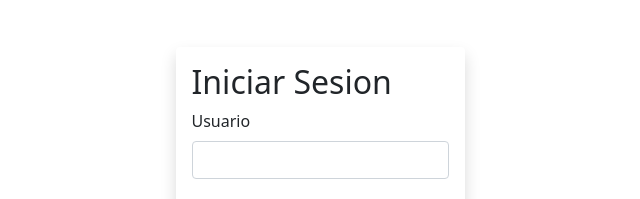
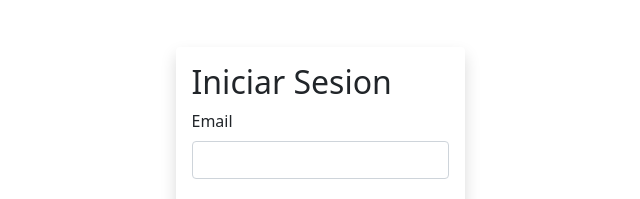
Before and after one commit to pacop0587/agenda-contactos, a React (Vite) app: page /login in a window 1280 px wide. Shown: the part 185-384 px from the top of the page, without its empty margins (320-960 px from the left). Built offline with nearby package versions, Linux system fonts and the light colour scheme; no server answers.

Commit message:
Se agrego componente de registro y se agrego nuevo estado global para saber si un usuario esta logueado o no

```diff
--- a/src/App.jsx
+++ b/src/App.jsx
@@ -7,6 +7,7 @@ import UseProvider from "./UseProvider";
 import Index from "./views/Index";
 import Login from "./components/Login";
 import Error404 from "./views/Error404";
+import Register from "./components/Register";
 //React Router Dom
 import { Routes, Route } from "react-router-dom";
 
@@ -18,6 +19,7 @@ function App() {
 			<Routes>
 				<Route path="/" element={<Index />} />
 				<Route path="/login" element={<Login />} />
+				<Route path="/register" element={<Register />} />
 				<Route path="*" element={<Error404 />} />
 			</Routes>
 		</UseProvider>
--- a/src/UseProvider.jsx
+++ b/src/UseProvider.jsx
@@ -10,14 +10,18 @@ import { useState, useContext } from "react";
 //Creacion de los contextos para los valores globales
 const contactContext = React.createContext();
 const contactToggleContext = React.createContext();
+const loginContext = React.createContext();
 
 //Hooks que serviran para exportarse a los demas componentes
 export const useContactContext = () => useContext(contactContext);
 export const useContactToggleContext = () => useContext(contactToggleContext);
+export const useLoginContext = () => useContext(loginToggleContext);
 
 const UseProvider = ({ children }) => {
 	//Estado global que servira para que el useEffect de Contactos.jsx se renderice de acuerdo a las acciones de CRUD
 	const [contact, setContact] = useState(false);
+	//Estado global que servira pasa saber si un usuario esta logueado o no
+	const [isLogged, setIsLogged] = useState(false);
 
 	//Funcion que cambiara el estado del contact a true o false por cada vez que se llame
 	const changeStateContact = () => {
@@ -31,7 +35,9 @@ const UseProvider = ({ children }) => {
 	return (
 		<contactContext.Provider value={contact}>
 			<contactToggleContext.Provider value={changeStateContact}>
-				{children}
+				<loginContext.Provider value={isLogged}>
+					{children}
+				</loginContext.Provider>
 			</contactToggleContext.Provider>
 		</contactContext.Provider>
 	);
--- a/src/components/Login.jsx
+++ b/src/components/Login.jsx
@@ -8,8 +8,8 @@ const Login = () => {
 					<h2 className="">Iniciar Sesion</h2>
 					<form action="" className="d-flex flex-column">
 						<div className="mb-3">
-							<label className="form-label">Usuario</label>
-							<input type="text" className="form-control" />
+							<label className="form-label">Email</label>
+							<input type="email" className="form-control" />
 						</div>
 						<div className="mb-3">
 							<label className="form-label">Password</label>
--- /dev/null
+++ b/src/components/Register.jsx
@@ -0,0 +1,7 @@
+import React from "react";
+
+const Register = () => {
+	return <div>Register</div>;
+};
+
+export default Register;
```
